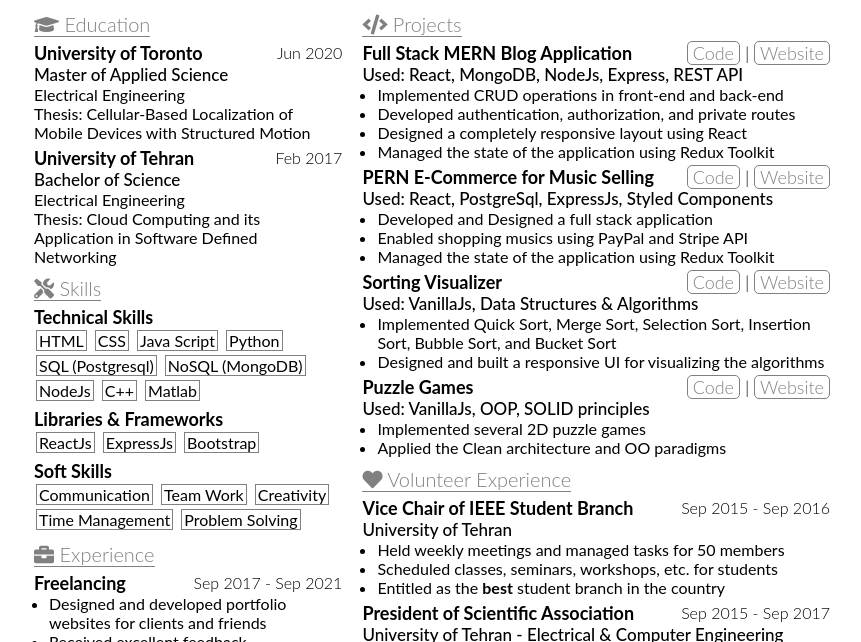
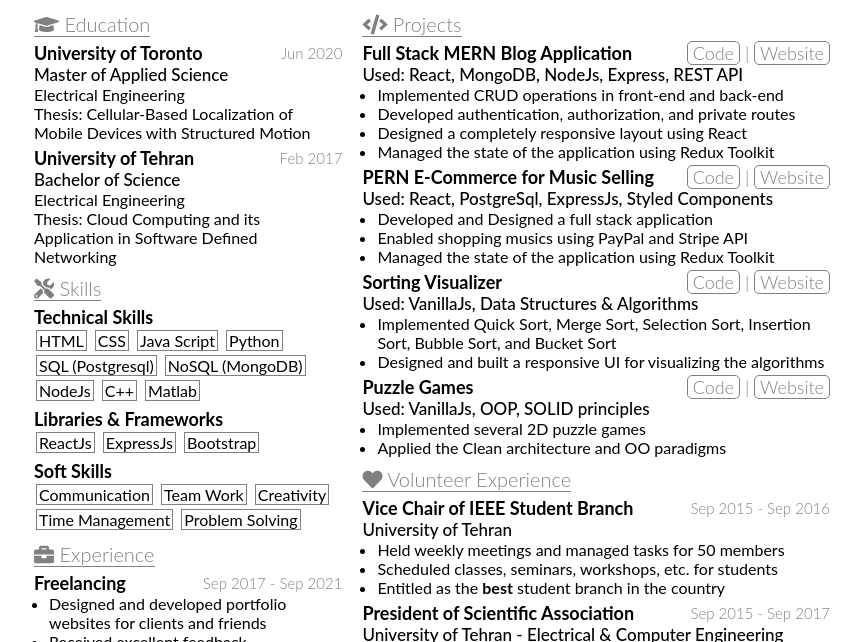
Before and after one commit to madayeni/resume, a plain HTML site: page index.html in a window 1280 px wide. Shown: the part 117-759 px from the top of the page, without its empty margins (208-1069 px from the left). Drawn offline with Linux system fonts and the light colour scheme.

Commit message:
updated data font-size

```diff
--- a/index.html
+++ b/index.html
@@ -2,7 +2,7 @@
 <html lang="en">
   <head>
     <meta charset="UTF-8" />
-    <title>Kasra Madayeni | Resume</title>
+    <title>Kasra Madayeni-Resume</title>
     <link
       rel="stylesheet"
       href="https://cdnjs.cloudflare.com/ajax/libs/font-awesome/5.15.4/css/all.min.css"
--- a/style2.css
+++ b/style2.css
@@ -119,7 +119,8 @@ ul li {
 
 .date {
   font-weight: 300;
-  font-size: 16px;
+  font-size: 15px;
+  color: gray;
 }
 
 .projects .date {
```
Also changed, not shown: 1 other file.
